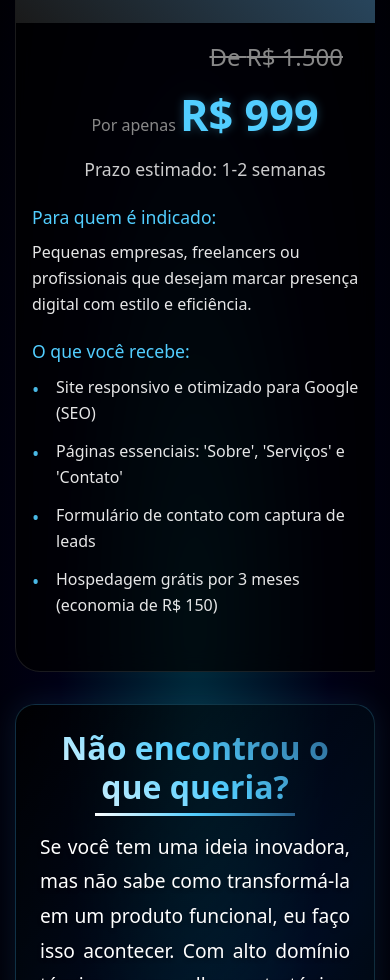
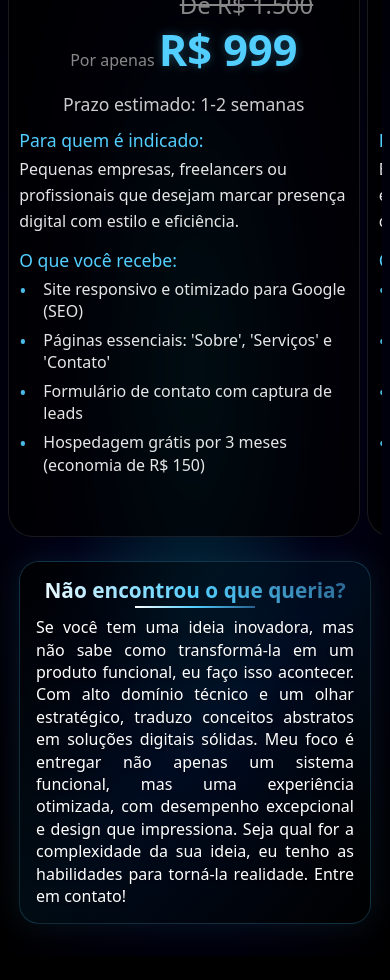
Before and after one commit to LucasRgo/portfolio, a React (Vite) app: page / in a window 390 px wide. Shown: the part 1020-2000 px from the top of the page. Built offline with nearby package versions, Linux system fonts and the light colour scheme.

Commit message:
improve mobile css

```diff
--- a/package.json
+++ b/package.json
@@ -22,7 +22,7 @@
     "bootstrap": "^5.3.3",
     "bootstrap-icons": "^1.11.3",
     "framer-motion": "^11.15.0",
-    "gh-pages": "^6.2.0",
+    "gh-pages": "^6.3.0",
     "pdfjs-dist": "^4.9.155",
     "react": "^18.3.1",
     "react-bootstrap": "^2.10.6",
--- a/src/pages/home/Services.css
+++ b/src/pages/home/Services.css
@@ -59,9 +59,9 @@
 
 .card-header {
     background: linear-gradient(45deg, #1a1a1a, #2c5270);
-    padding: 1.5rem;
+    padding: 0.8rem;
     border-radius: 0;
-    height: 120px;
+    height: 90px;
     display: flex;
     flex-direction: column;
     justify-content: center;
@@ -85,7 +85,7 @@
 }
 
 .card-body {
-    padding: 1rem;
+    padding: 0.8rem;
 }
 
 .price-tag {
@@ -94,7 +94,8 @@
     align-items: center;
     justify-content: center;
     text-align: center;
-    gap: 0.5rem;
+    gap: 0.2rem;
+    margin-bottom: 0.5rem;
 }
 
 .original-price {
@@ -103,6 +104,7 @@
     text-decoration: line-through;
     align-self: flex-end;
     margin-right: 35px;
+    margin-bottom: -0.5rem;
 }
 
 .discounted-price-container {
@@ -126,21 +128,21 @@
     text-align: center;
     color: #ffffff;
     opacity: 0.8;
-    margin-bottom: 1.5rem;
-    margin-top: 0.5rem;
+    margin-bottom: 0.8rem;
+    margin-top: 0.3rem;
     font-size: 1.1rem;
 }
 
 .for-who,
 .features {
-    margin-bottom: 1.5rem;
+    margin-bottom: 0.8rem;
     text-align: left;
 }
 
 .for-who h5,
 .features h5 {
     color: #52ceff;
-    margin-bottom: 0.8rem;
+    margin-bottom: 0.4rem;
     font-size: 1.1rem;
 }
 
@@ -156,12 +158,12 @@
 }
 
 .features li {
-    margin-bottom: 0.8rem;
+    margin-bottom: 0.4rem;
     color: #ffffff;
     opacity: 0.9;
     padding-left: 1.5rem;
     position: relative;
-    line-height: 1.6;
+    line-height: 1.4;
 }
 
 .features li::before {
@@ -301,14 +303,15 @@ i {
 
 @media (max-width: 768px) {
     .services-section {
-        padding: 15px;
+        padding: 2%;
+        width: 100%;
     }
 
-    .services-section h2::after  {
-        width: 200px;
+    .services-section h2::after {
+        width: 60%;
     }
 
-    .services-section h2{
+    .services-section h2 {
         font-size: 1.5rem;
     }
 
@@ -316,23 +319,23 @@ i {
         display: flex;
         overflow-x: auto;
         scroll-snap-type: x mandatory;
-        --webkit-overflow-scrolling: touch;
-        padding: 0rem 0;
-        gap: 0rem;
-        margin: 0rem;
-        scrollbar-width: none; /* Firefox */
-        -ms-overflow-style: none; /* IE and Edge */
+        -webkit-overflow-scrolling: touch;
+        padding: 0;
+        gap: 0;
+        margin: 0;
+        width: 100%;
+        scrollbar-width: none;
+        -ms-overflow-style: none;
     }
 
-    .services-grid::--webkit-scrollbar {
-        display: none; /* Chrome, Safari, Opera */
+    .services-grid::-webkit-scrollbar {
+        display: none;
     }
 
     .service-card {
         scroll-snap-align: start;
-        min-width: 380px; /* Fixed width for mobile cards */
-        width: 85%; /* Take up most of the screen width */
-        margin-right: 5px;
+        width: 94%;
+        margin-right: 2%;
         flex: 0 0 auto;
     }
 
@@ -340,32 +343,68 @@ i {
         display: flex;
         overflow-x: auto;
         scroll-snap-type: x mandatory;
-        --webkit-overflow-scrolling: touch;
-        padding: 1rem 0;
-        gap: 1rem;
+        -webkit-overflow-scrolling: touch;
+        padding: 1%;
+        gap: 1%;
+        width: 96%;
+        margin: 0 auto;
         scrollbar-width: none;
         -ms-overflow-style: none;
     }
 
-    .services-list::--webkit-scrollbar {
+    .services-list::-webkit-scrollbar {
         display: none;
     }
 
     .service-item {
         scroll-snap-align: start;
-        min-width: 280px;
         width: 85%;
-        margin-right: 1rem;
+        margin-right: 5%;
         flex: 0 0 auto;
+        padding: 1rem;
+    }
+
+    .service-item h5 {
+        font-size: 1.2rem;
+        margin-bottom: 0.5rem;
+    }
+
+    .service-item p {
+        font-size: 1rem;
+        line-height: 1.4;
+        margin: 0;
     }
 
     .special-touch {
-        padding: 1.5rem;
-        margin: 2rem auto;
+        padding: 1rem;
+        margin: 1.5rem auto;
+        width: 94%;
     }
 
-    .special-touch::before {
-        font-size: 4rem;
-        top: -20px;
+    .special-touch h3 {
+        font-size: 1.3rem;
+        margin-bottom: 0.8rem;
+    }
+
+    .special-touch h3::after {
+        bottom: -5px;
+        width: 120px;
+        height: 2px;
+    }
+
+    .special-touch p {
+        font-size: 1rem;
+        line-height: 1.4;
+        margin: 0;
+    }
+
+    .card-header {
+        height: auto;
+        min-height: 80px;
+        padding: 3%;
+    }
+
+    .card-body {
+        padding: 3%;
     }
 }
--- a/src/pages/home/skills.css
+++ b/src/pages/home/skills.css
@@ -119,22 +119,25 @@
 
   .technology-card {
       padding: 0.5rem; /* Adjust padding for smaller screens */
+      margin: 0;
   }
 
   .technology-icon {
-      font-size: 3rem; /* Adjust icon size for mobile */
+      font-size: 2rem; /* Adjust icon size for mobile */
+      margin-bottom: 0.5rem;
   }
 
   .technology-details h3 {
-      font-size: 1.3rem; /* Adjust heading size */
+      font-size: 1rem; /* Adjust heading size */
+      margin-bottom: 0.5rem;
   }
 
   .technology-proficiency {
-      gap: 0.3rem; /* Reduce gap between proficiency dots */
+      gap: 0.2rem; /* Reduce gap between proficiency dots */
   }
 
   .proficiency-dot {
-      width: 10px; /* Adjust the size of proficiency dots */
-      height: 10px;
+      width: 8px; /* Adjust the size of proficiency dots */
+      height: 8px;
   }
 }
```
Also changed, not shown: 1 other file (tests, documents, lock files or other folders).
